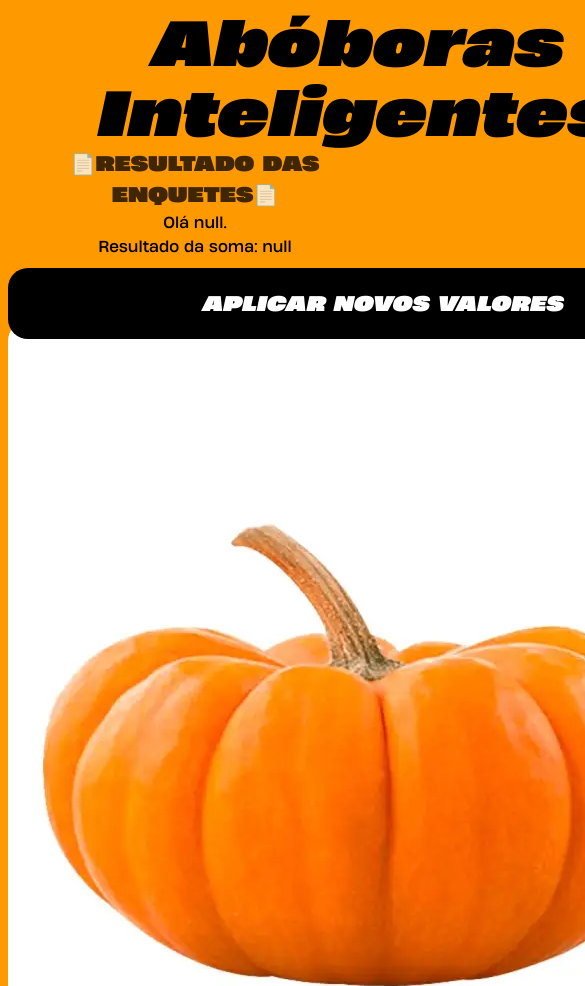
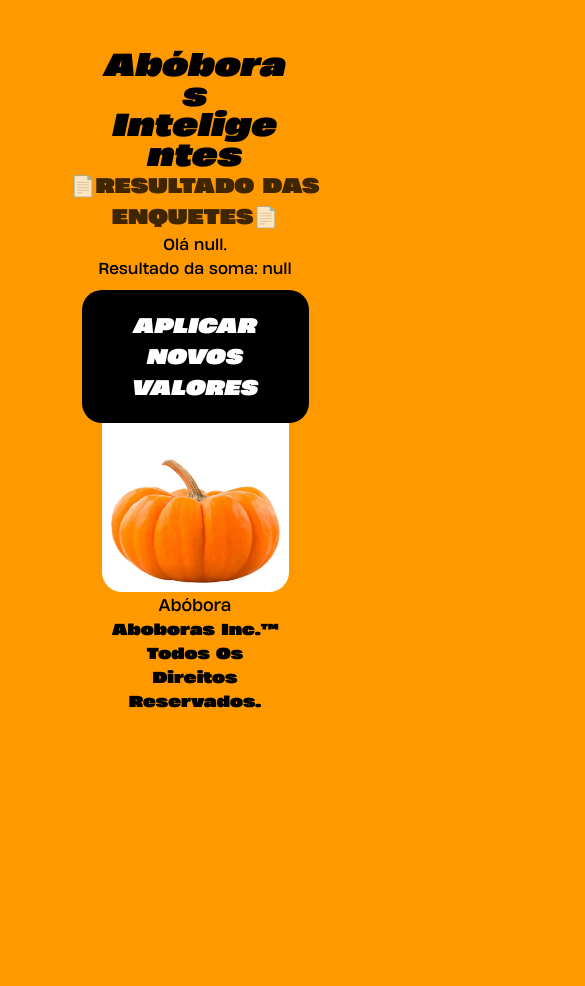
Before and after one commit to lfellipeonline/WEBSITE-ABOBORAS-INTELIGENTES, a plain HTML site: page inicio.html in a window 390 px wide. Shown: the top 986 px of the page, 585 px wide, since content can reach past the window. After the commit the page ends 844 px from the top, so only its background shows below. Drawn offline with Linux system fonts and the light colour scheme.

Commit message:
commit 14/09 media screen

```diff
--- a/css/stylesINICIO.css
+++ b/css/stylesINICIO.css
@@ -74,3 +74,27 @@ p{
     text-align: center;
     margin-top: 15px;
 }
+
+@media screen and (max-width: 600px){
+    #titulo{
+        font-size: 30px;
+        line-height: 30px;
+        margin-top: 50px;
+        width: 50%;
+    }
+    #cliqueaqui{
+        width: 50%;
+    }
+    #imagemabobora{
+        width: 50%;
+    }
+    #descriçãoimagem{
+        width: 50%;
+        margin: auto;
+    }
+    #direitosreservados{
+        width: 50%;
+        margin: auto;
+    }
+
+}
```
Also changed, not shown: css/stylesCALCULO.css (+16 -0 lines), css/stylesINDEX.css (+16 -0 lines).
